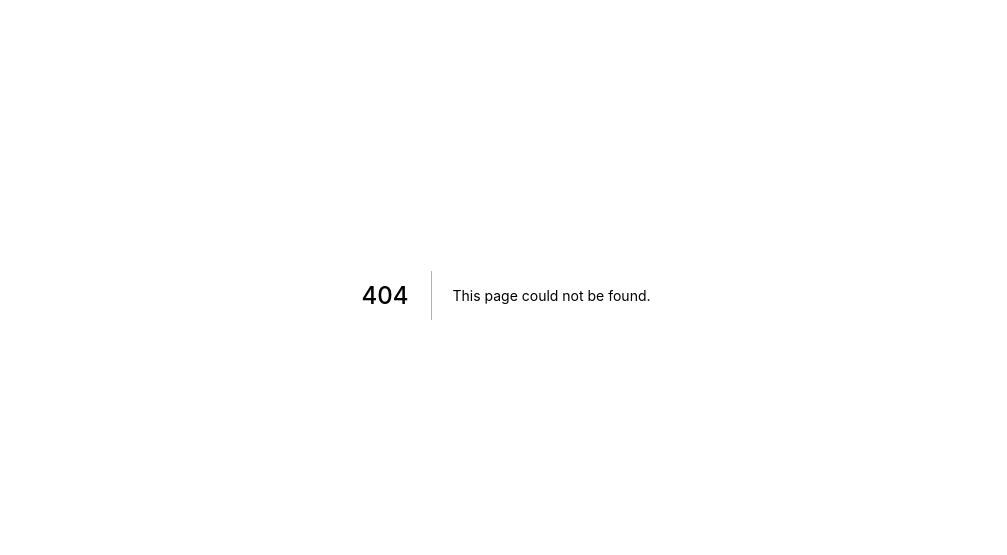
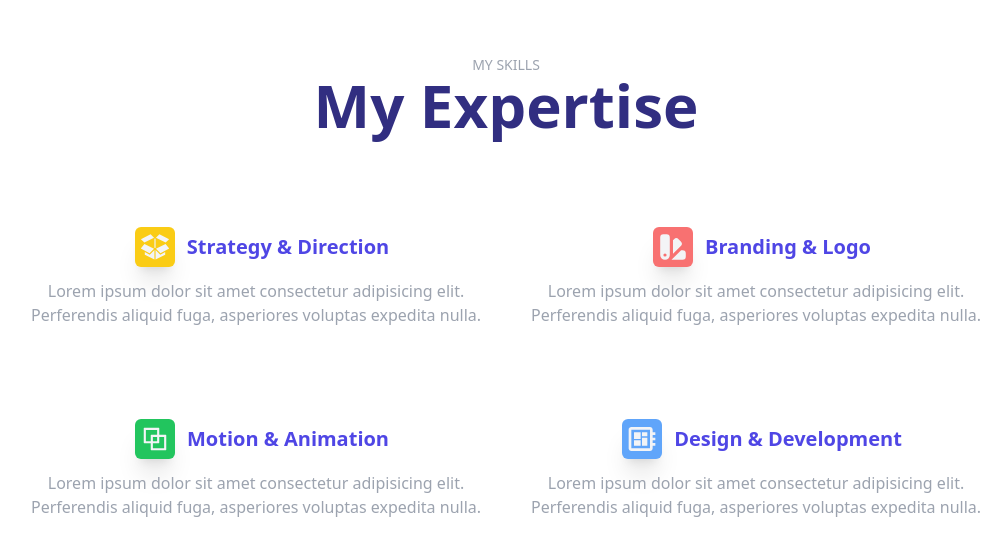
Before and after one commit to Kefa698/web, a Next.js app: page /services in a window 1280 px wide. Before the commit this address had no page. Shown: the part 105-660 px from the top of the page, without its empty margins (134-1141 px from the left). Built offline with nearby package versions, Linux system fonts and the light colour scheme.

Commit message:
services
Signed-off-by: Kefa698 <kefaombongi07@gmail.com>

```diff
--- /dev/null
+++ b/pages/services.js
@@ -0,0 +1,80 @@
+import { GiCardboardBox } from 'react-icons/gi';
+import { HiColorSwatch } from 'react-icons/hi';
+import { MdDeveloperBoard } from 'react-icons/md';
+import { AiOutlineBlock } from 'react-icons/ai';
+import { Element } from 'react-scroll';
+
+function services() {
+	return (
+		<Element id="services" name="services">
+			<div className="w-full my-40 h-auto flex flex-col justify-center items-center ">
+				<p className="text-sm uppercase text-gray-400">My Skills</p>
+				<h1 className="text-indigo-900 text-6xl font-bold text-center">
+					My Expertise
+				</h1>
+				<div className="flex justify-items-start items-center mx-40 gap-10 mt-20">
+					<div className="flex  flex-col justify-center items-center">
+						{/* first block */}
+						<div className="flex justify-center items-center cursor-pointer">
+							<GiCardboardBox className="w-10 h-10 bg-yellow-400 text-gray-100 m-3 p-1 shadow-xl rounded-md" />
+							<h2 className="text-xl text-indigo-600 font-semibold">
+								Strategy & Direction
+							</h2>
+						</div>
+						<p className="md:text-base text-gray-400 md:text-center sm:text-left sm:text-sm">
+							Lorem ipsum dolor sit amet consectetur adipisicing elit.
+							Perferendis aliquid fuga, asperiores voluptas expedita nulla.
+						</p>
+					</div>
+
+					{/* second block */}
+					<div className="flex flex-col justify-center items-center">
+						<div className="flex justify-center items-center cursor-pointer">
+							<HiColorSwatch className="w-10 h-10 bg-red-400 text-gray-100 m-3 p-1 shadow-xl rounded-md" />
+							<h2 className="text-xl text-indigo-600 font-semibold">
+								Branding & Logo
+							</h2>
+						</div>
+						<p className="md:text-base text-gray-400 md:text-center sm:text-sm sm:text-left">
+							Lorem ipsum dolor sit amet consectetur adipisicing elit.
+							Perferendis aliquid fuga, asperiores voluptas expedita nulla.
+						</p>
+					</div>
+				</div>
+
+				{/* second grid */}
+				<div className="flex justify-items-start items-center mx-40 gap-10 mt-20">
+					<div className="flex flex-col justify-center items-center">
+						{/* first block */}
+						<div className="flex justify-center items-center cursor-pointer">
+							<AiOutlineBlock className="w-10 h-10 bg-green-500 text-gray-100 m-3 p-1 shadow-xl rounded-md" />
+							<h2 className="text-xl text-indigo-600 font-semibold ">
+								Motion & Animation
+							</h2>
+						</div>
+						<p className="md:text-base text-gray-400 md:text-center sm:text-left sm:text-sm">
+							Lorem ipsum dolor sit amet consectetur adipisicing elit.
+							Perferendis aliquid fuga, asperiores voluptas expedita nulla.
+						</p>
+					</div>
+
+					{/* second block */}
+					<div className="flex flex-col justify-center items-center">
+						<div className="flex justify-center items-center cursor-pointer">
+							<MdDeveloperBoard className="w-10 h-10 bg-blue-400 text-gray-100 m-3 p-1 shadow-xl rounded-md" />
+							<h2 className="text-xl text-indigo-600 font-semibold">
+								Design & Development
+							</h2>
+						</div>
+						<p className="md:text-base text-gray-400 md:text-center sm:text-left sm:text-sm">
+							Lorem ipsum dolor sit amet consectetur adipisicing elit.
+							Perferendis aliquid fuga, asperiores voluptas expedita nulla.
+						</p>
+					</div>
+				</div>
+			</div>
+		</Element>
+	);
+}
+
+export default services;
```
